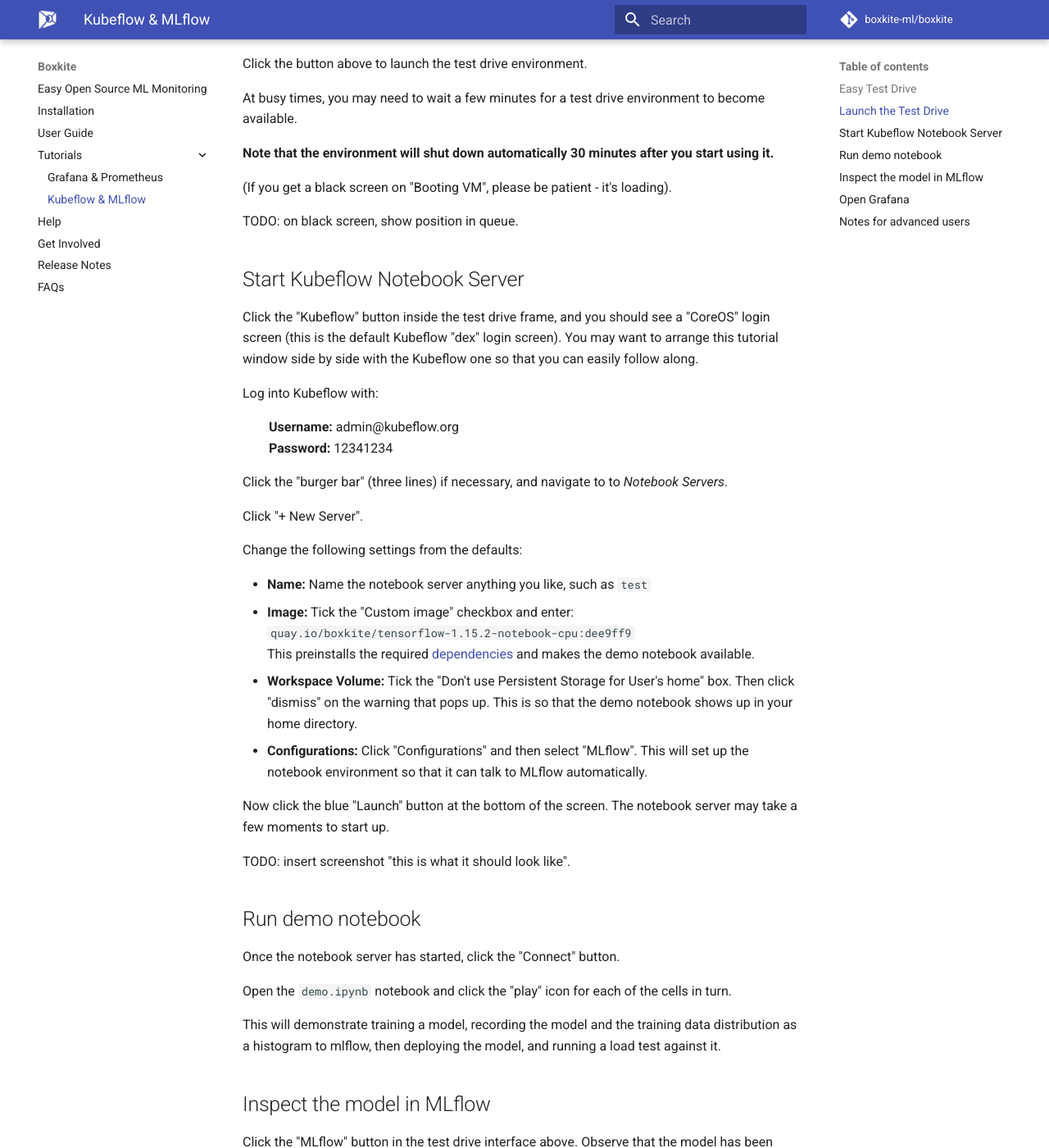
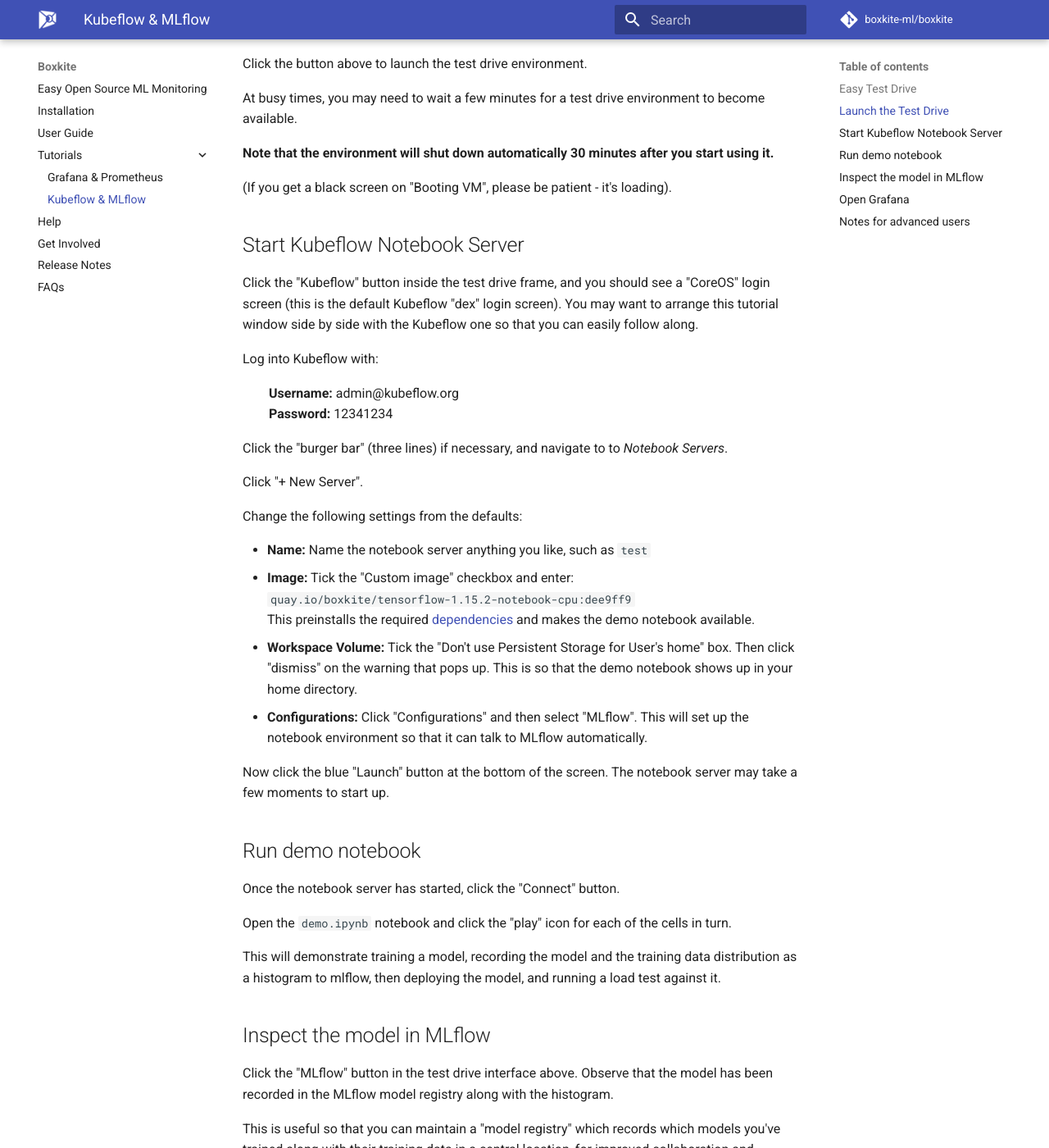
Before and after one commit to boxkite-ml/boxkite, an MkDocs documentation site: the page built from docs/tutorials/kubeflow-mlflow.md, in a window 1280 px wide and 1400 px high, scrolled down 506 px. Shown: the whole window at 82% size. Built offline with MkDocs 1.6.1 and Material for MkDocs 9.7.7, drawn with Linux system fonts in a browser that asks for light colours; comment, search, counter and statistics services are not loaded.

Commit message:
remove todos from tutorial

```diff
--- a/docs/tutorials/kubeflow-mlflow.md
+++ b/docs/tutorials/kubeflow-mlflow.md
@@ -33,8 +33,6 @@
 
 (If you get a black screen on "Booting VM", please be patient - it's loading).
 
-TODO: on black screen, show position in queue.
-
 ## Start Kubeflow Notebook Server
 
 Click the "Kubeflow" button inside the test drive frame, and you should see a "CoreOS" login screen (this is the default Kubeflow "dex" login screen). You may want to arrange this tutorial window side by side with the Kubeflow one so that you can easily follow along.
@@ -61,8 +59,6 @@
 
 Now click the blue "Launch" button at the bottom of the screen.
 The notebook server may take a few moments to start up.
-
-TODO: insert screenshot "this is what it should look like".
 
 ## Run demo notebook
 
```
